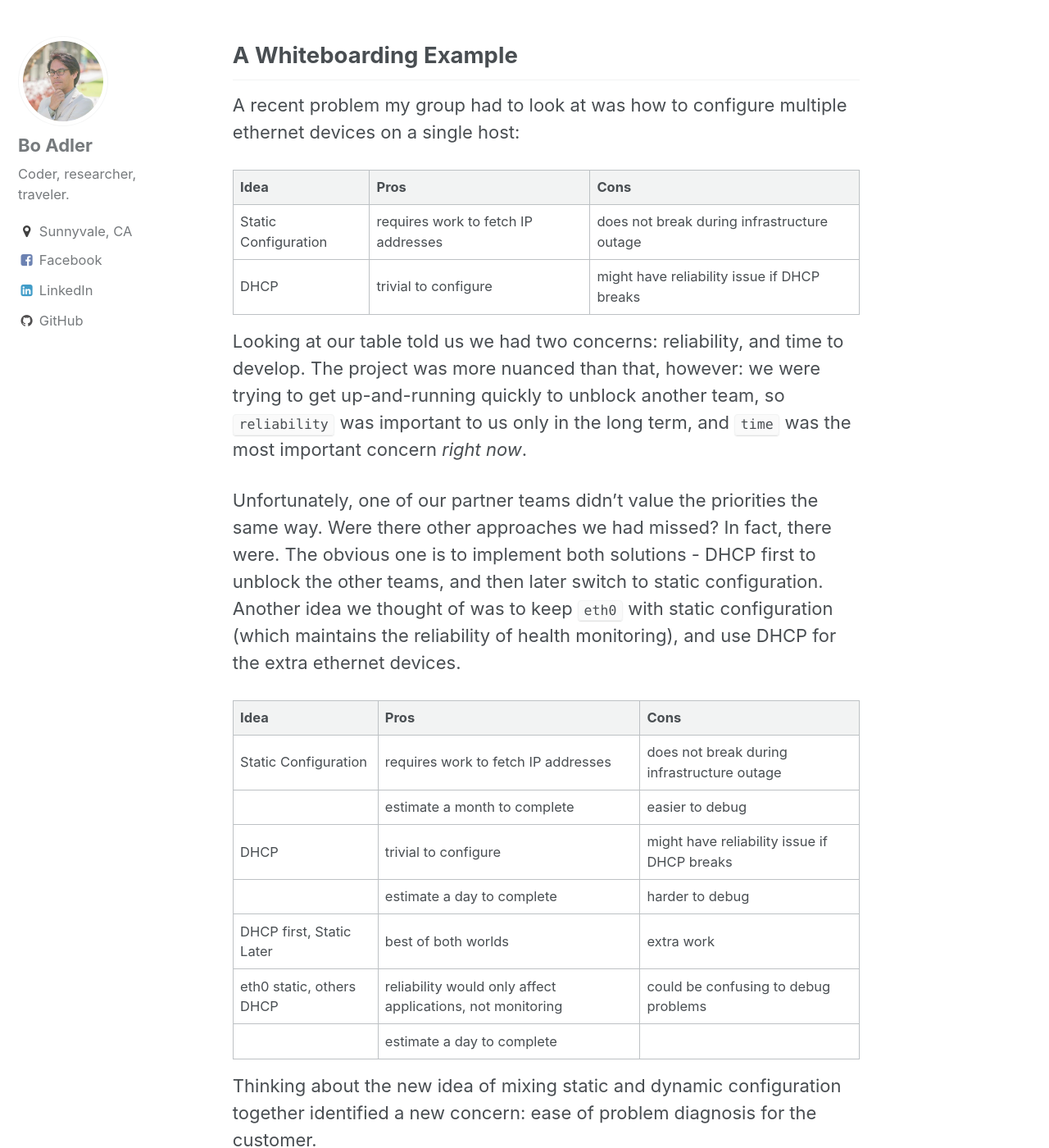
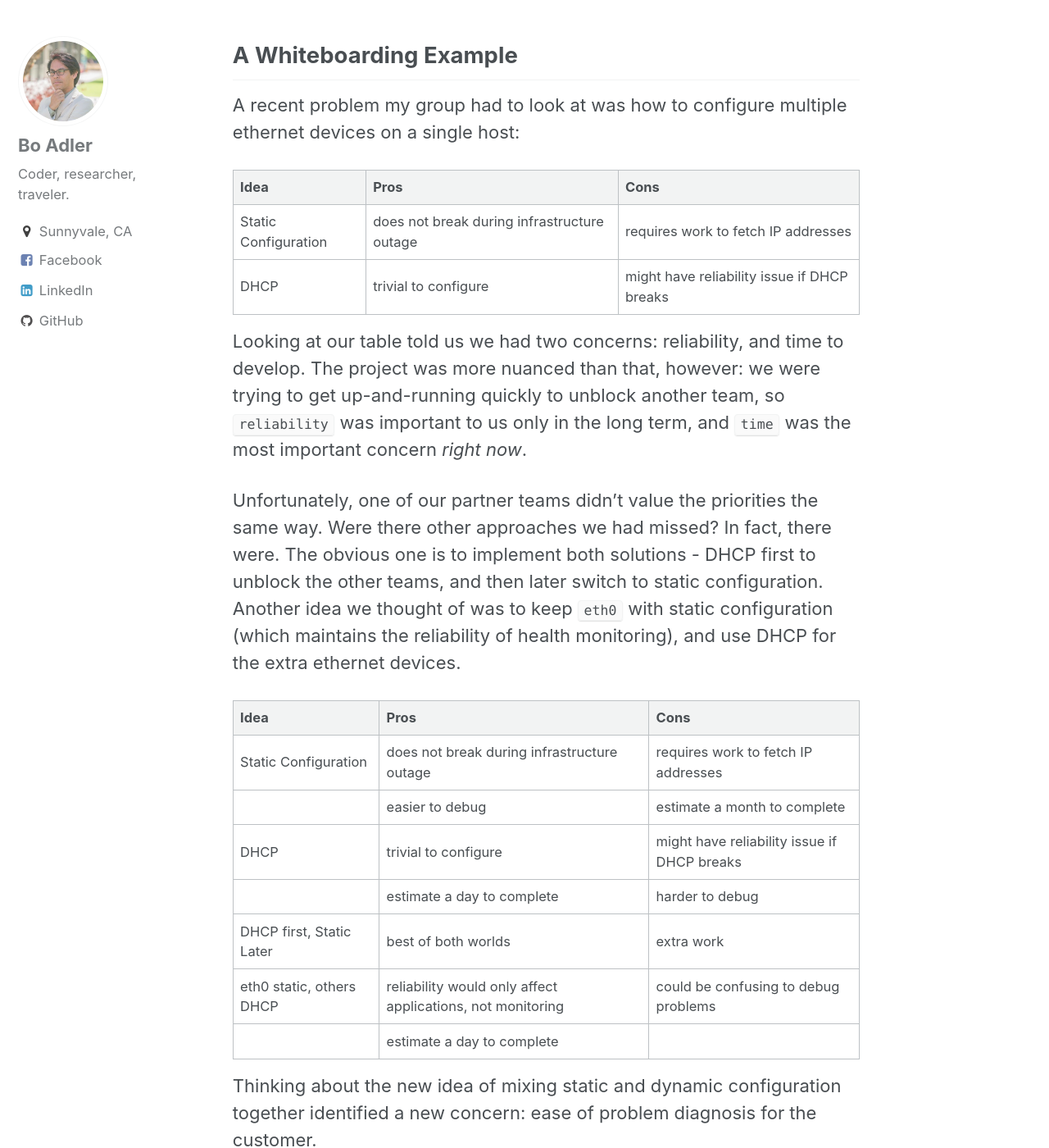
Before and after one commit to thumper/thumper.github.io, a Jekyll site: the page built from _posts/2019-09-01-whiteboard-brainstorming.md, in a window 1280 px wide and 1400 px high, scrolled down 403 px. Shown: the whole window at 82% size. Built offline with Jekyll 4.4.1, drawn with Linux system fonts in a browser that asks for light colours; comment, search, counter and statistics services are not loaded.

```diff
--- a/_posts/2019-09-01-whiteboard-brainstorming.md
+++ b/_posts/2019-09-01-whiteboard-brainstorming.md
@@ -21,7 +21,7 @@ devices on a single host:
 
 | Idea  | Pros  | Cons |
 |-------|-------|------|
-| Static Configuration  | requires work to fetch IP addresses | does not break during infrastructure outage |
+| Static Configuration  | does not break during infrastructure outage | requires work to fetch IP addresses |
 | DHCP | trivial to configure | might have reliability issue if DHCP breaks |
 
 Looking at our table told us we had two concerns: reliability, and time to develop.
@@ -42,8 +42,8 @@ ethernet devices.
 
 | Idea  | Pros  | Cons |
 |-------|-------|------|
-| Static Configuration  | requires work to fetch IP addresses | does not break during infrastructure outage |
-|                       | estimate a month to complete | easier to debug |
+| Static Configuration  | does not break during infrastructure outage | requires work to fetch IP addresses |
+|                       | easier to debug | estimate a month to complete |
 | DHCP | trivial to configure | might have reliability issue if DHCP breaks |
 |                             | estimate a day to complete | harder to debug |
 | DHCP first, Static Later | best of both worlds  | extra work |
```
